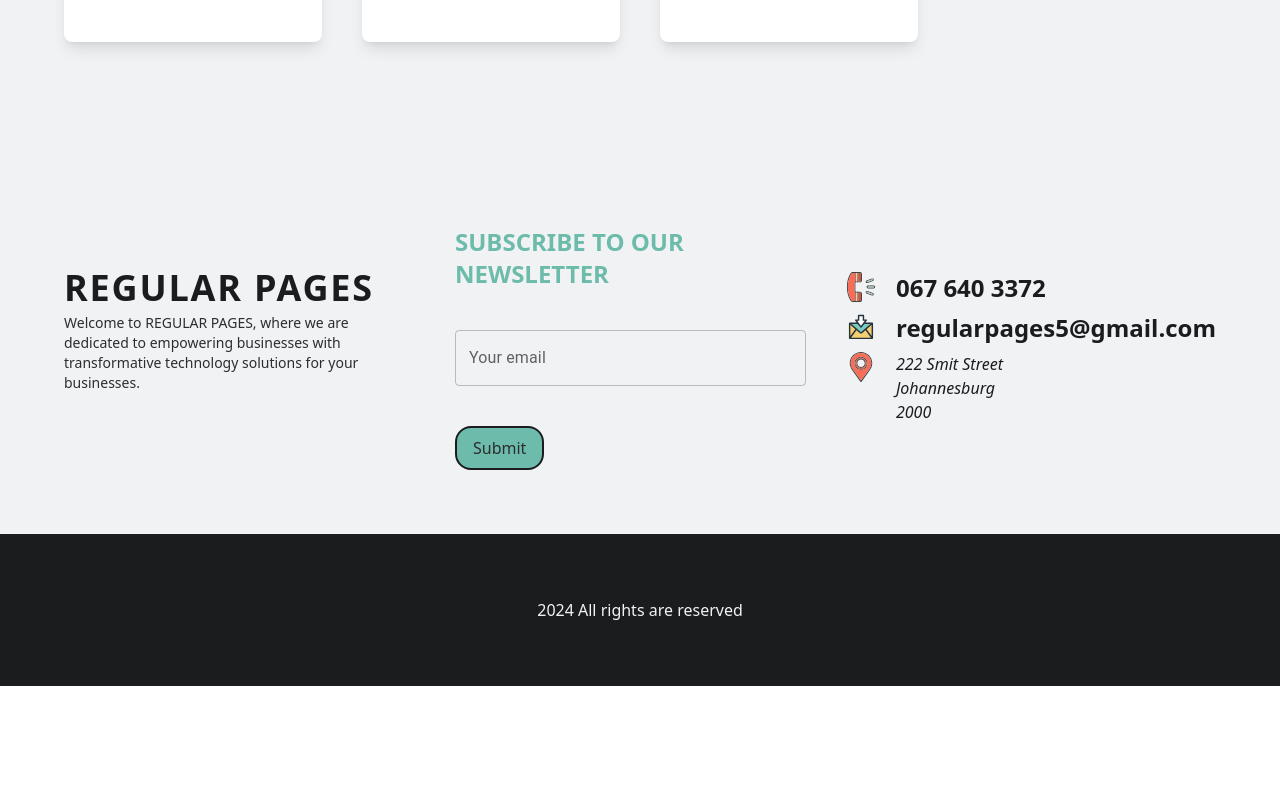
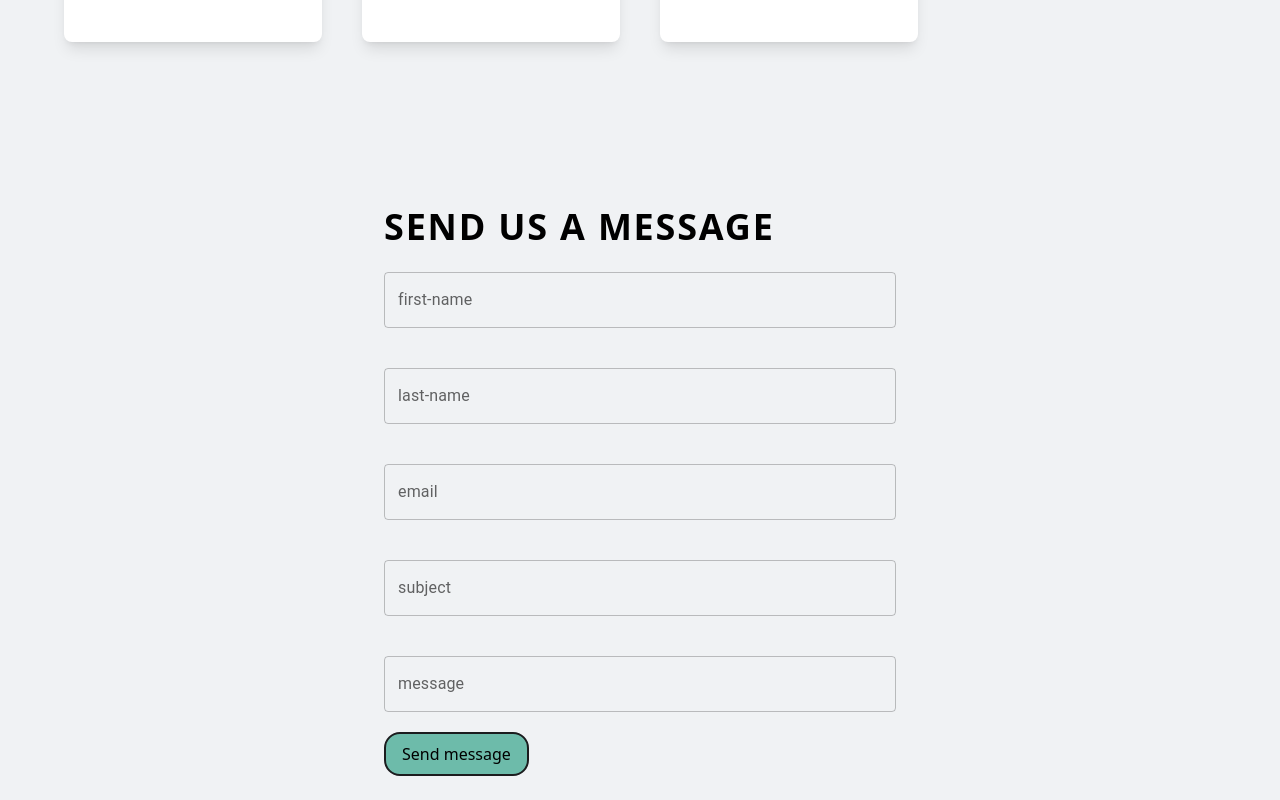
Before and after one commit to scelo-gumede/newRepoPract, a Next.js app: page /portfolio in a window 1280 px wide. Shown: the part 2220-3020 px from the top of the page. Before the commit the page ends 2906 px from the top, so only its background shows below. Built offline with nearby package versions, Linux system fonts and the light colour scheme.

Commit message:
added form

```diff
--- a/app/about/page.tsx
+++ b/app/about/page.tsx
@@ -6,6 +6,7 @@ import Team from "../components/Team";
 import Modal from "../components/form/Modal";
 import Head from "next/head"
 import { Metadata } from "next";
+import Form from "../components/Form";
 
 
 export const metadata : Metadata={
@@ -31,6 +32,7 @@ export default function About(){
             <AboutUsHome />
             <Team value={true} />
             <Help />
+            <Form />
             <Details />
         </main>
         </>
--- a/app/portfolio/page.tsx
+++ b/app/portfolio/page.tsx
@@ -4,6 +4,7 @@ import PortFolio from "../components/PortFolio";
 import Modal from "../components/form/Modal";
 import Head from "next/head";
 import { Metadata } from "next";
+import Form from "../components/Form";
 
 
 export const metadata:Metadata={
@@ -25,6 +26,7 @@ export default function Portfolio(){
         <main>
             <Modal />
             <PortFolio />
+            <Form />
             <Details />
         </main>
 
--- a/app/services/page.tsx
+++ b/app/services/page.tsx
@@ -6,6 +6,7 @@ import Services from "../components/Services"
 import Modal from "../components/form/Modal";
 import Head from "next/head";
 import { Metadata } from "next";
+import Form from "../components/Form";
 
 export const metadata:Metadata={
     title:"Comprehensive Website development,SEO & Digital Marketing Solutions",
@@ -28,6 +29,7 @@ export default function Service(){
             <Modal />
             <Services />
             <Benefits />
+            <Form />
             <Details />
         </main>
         </>
```
